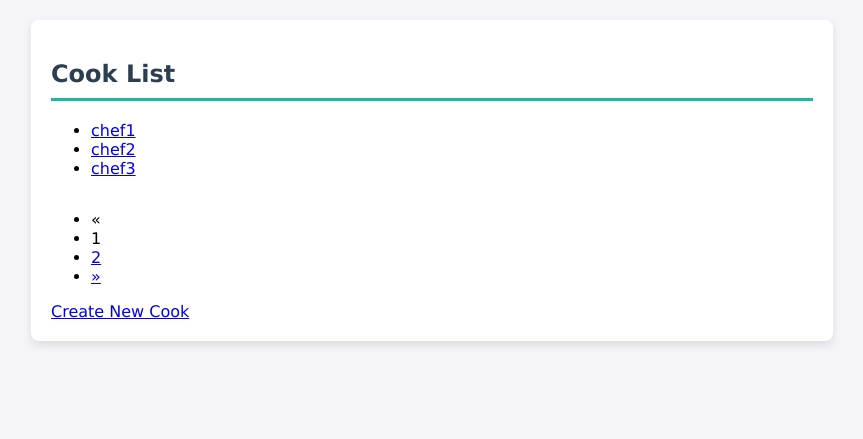
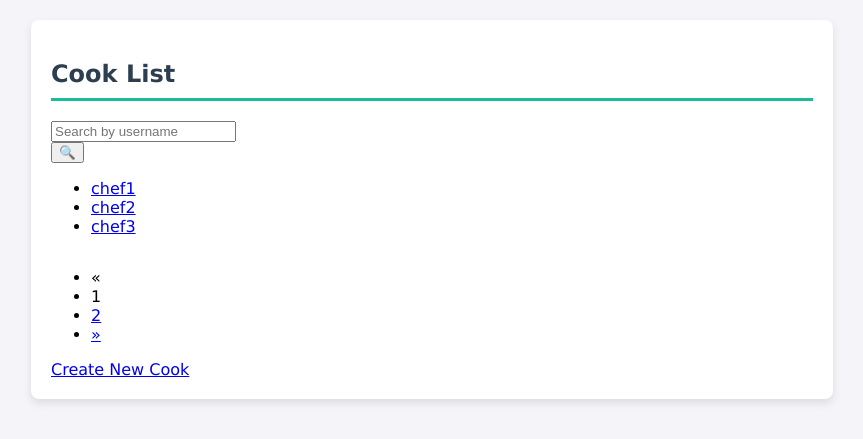
Before and after one commit to VShveda/kitchen_restaurant, a Django app: page /cooks/ in a window 1280 px wide. Shown: the part 65-504 px from the top of the page, without its empty margins (65-928 px from the left). Run offline with Django 5.2, Linux system fonts and the light colour scheme; data comes from the database, SQL or seed files in the repository; some libraries are stand-ins or nearby versions.

Commit message:
added search field for cook and fix CookListView

```diff
--- a/kitchen/views.py
+++ b/kitchen/views.py
@@ -5,7 +5,7 @@ from django.shortcuts import render
 from django.urls import reverse_lazy
 from django.views import generic
 
-from kitchen.forms import DishForm, CookCreationForm, CookExperienceUpdateForm
+from kitchen.forms import DishForm, CookCreationForm, CookExperienceUpdateForm, CookSearchForm
 from kitchen.models import (
     Cook,
     Dish,
@@ -83,8 +83,20 @@ class CookListView(generic.ListView):
     model = Cook
     paginate_by = 3
 
+    def get_context_data(self, *, object_list=None, **kwargs):
+        context = super(CookListView, self).get_context_data(**kwargs)
+        username = self.request.GET.get("username", "")
+        context["search_form"] = CookSearchForm(initial={"username": username})
+        return context
+
     def get_queryset(self):
-        return Cook.objects.all().order_by("username")
+        queryset = Cook.objects.all()
+        form = CookSearchForm(self.request.GET)
+        if form.is_valid():
+            return queryset.filter(
+                username__icontains=form.cleaned_data["username"]
+            )
+        return queryset
 
 
 class CookDetailView(generic.DetailView):
--- a/templates/kitchen/cook_list.html
+++ b/templates/kitchen/cook_list.html
@@ -1,9 +1,14 @@
 {% extends "base.html" %}
+{% load crispy_forms_filters %}
 
 {% block title %}Cook List{% endblock %}
 
 {% block content %}
   <h2>Cook List</h2>
+  <form method="get" action="" class="form-inline">
+    {{ search_form|crispy }}
+    <input class="btn btn-secondary" type="submit" value="🔍">
+  </form>
   {% if cook_list %}
     <ul>
       {% for cook in cook_list %}
```
